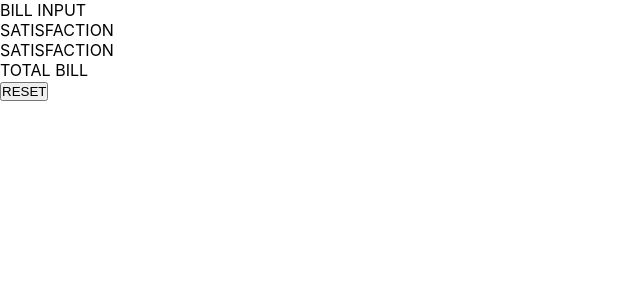
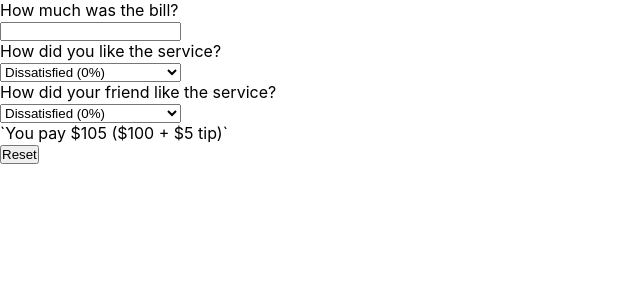
Before and after one commit to pjevic/tip_calculator, a React (Create React App) app: page / in a window 1280 px wide. Shown: the top 300 px of the page, without its empty margins (0-640 px from the left). Built offline with nearby package versions, Linux system fonts and the light colour scheme.

Commit message:
Basic Code Structure

```diff
--- a/src/App.js
+++ b/src/App.js
@@ -7,12 +7,12 @@ import Reset from "./components/Reset";
 
 export default function App() {
   return (
-    <div className="App">
+    <main className="App">
       <BillInput />
-      <Satisfaction></Satisfaction>
-      <Satisfaction></Satisfaction>
+      <Satisfaction>How did you like the service?</Satisfaction>
+      <Satisfaction>How did your friend like the service?</Satisfaction>
       <TotalBill />
       <Reset />
-    </div>
+    </main>
   );
 }
--- a/src/components/BillInput.js
+++ b/src/components/BillInput.js
@@ -1,5 +1,10 @@
 /** @format */
 
 export default function BillInput() {
-  return <div>BILL INPUT</div>;
+  return (
+    <div className="bill-input">
+      <p className="bill-input__text">How much was the bill?</p>
+      <input className="bill-input__input" />
+    </div>
+  );
 }
--- a/src/components/Reset.js
+++ b/src/components/Reset.js
@@ -1,4 +1,4 @@
 /** @format */
 export default function TotalBill() {
-  return <button>RESET</button>;
+  return <button>Reset</button>;
 }
--- a/src/components/Satisfaction.js
+++ b/src/components/Satisfaction.js
@@ -1,5 +1,18 @@
 /** @format */
 
-export default function Satisfaction() {
-  return <div>SATISFACTION</div>;
+import { options } from "../data/SatisfactionData";
+
+export default function Satisfaction({ children }) {
+  return (
+    <div className="satisfaction">
+      <p className="satisfaction__question">{children}</p>
+      <select className="satisfaction__select">
+        {options.map((option, i) => (
+          <option key={i} className="satisfaction__option">
+            {option}
+          </option>
+        ))}
+      </select>
+    </div>
+  );
 }
--- a/src/components/TotalBill.js
+++ b/src/components/TotalBill.js
@@ -1,5 +1,11 @@
 /** @format */
 
 export default function TotalBill() {
-  return <div>TOTAL BILL</div>;
+  return (
+    <div className="total-bill">
+      <p className="total-bill__text">
+        `You pay ${105} (${100} + ${5} tip)`
+      </p>
+    </div>
+  );
 }
--- /dev/null
+++ b/src/data/SatisfactionData.js
@@ -0,0 +1,8 @@
+/** @format */
+
+export const options = [
+  "Dissatisfied (0%)",
+  "It was okay (5%)",
+  "It was good (10%)",
+  "Absolutely amazing! (20%)",
+];
```
